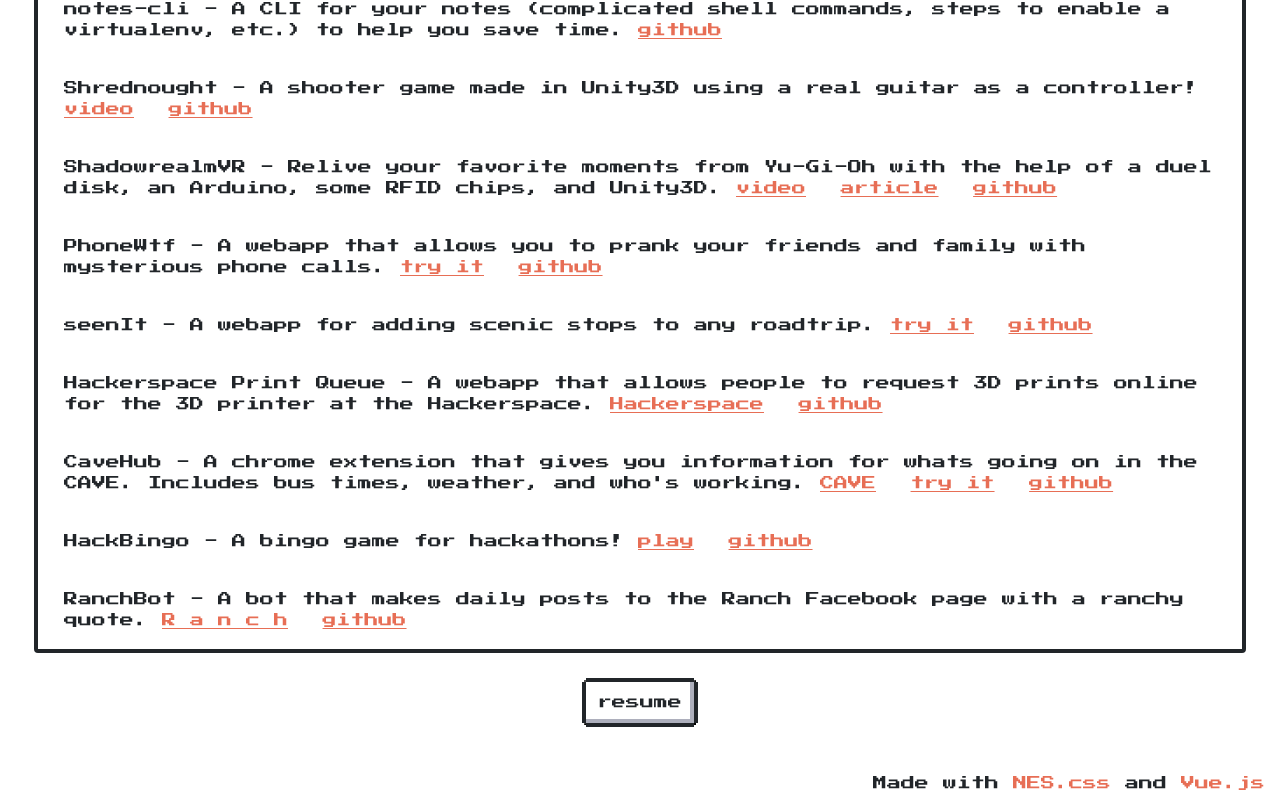
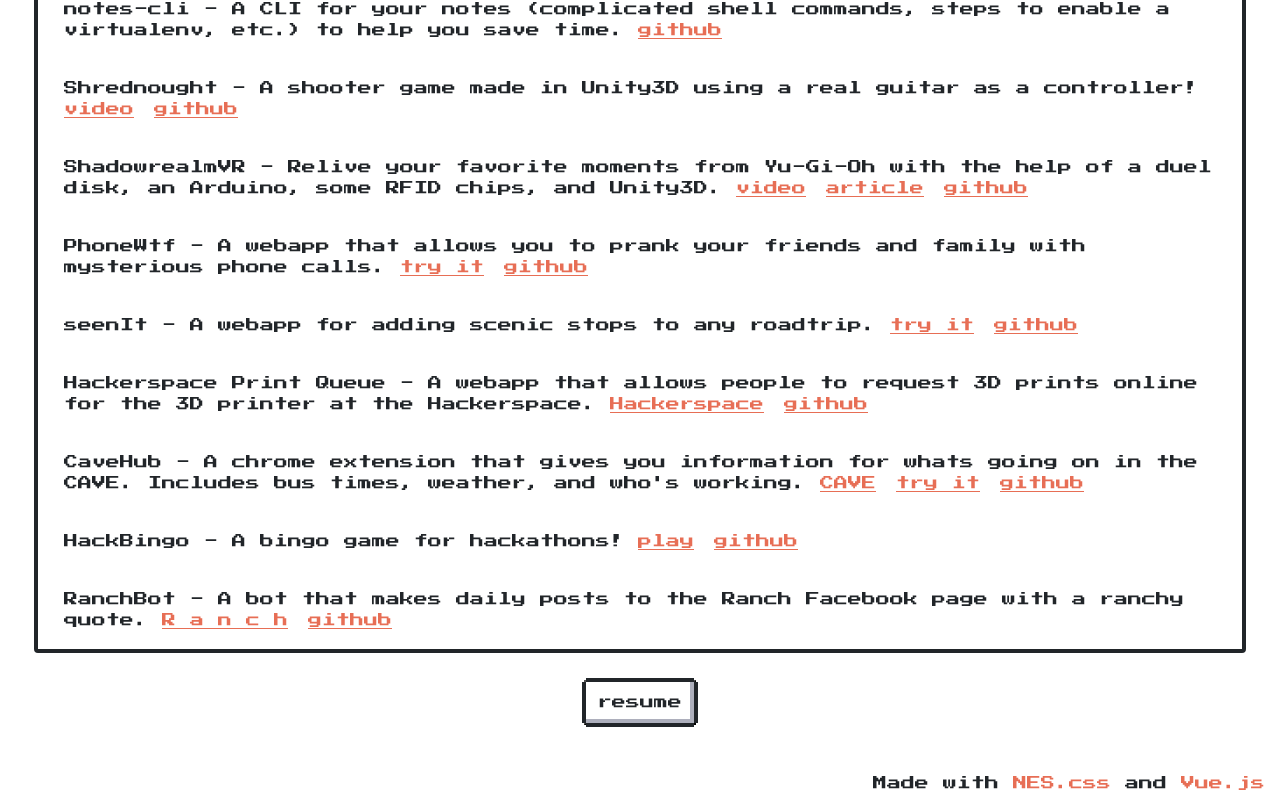
Before and after one commit to bigolu/bigolu.github.io, a Vue app: page / in a window 1280 px wide. Shown: the part 1897-2701 px from the top of the page. Built offline with nearby package versions, Linux system fonts and the light colour scheme.

Commit message:
fix margin

```diff
--- a/src/views/Portfolio.vue
+++ b/src/views/Portfolio.vue
@@ -4,13 +4,16 @@
       class="container with-title"
       id="skills-section-container"
     >
-      <h1 class="title"> skills </h1>
+      <h1 class="title">
+        skills
+      </h1>
       <ul id="skills-list">
         <li
           v-for="(skillList, category) in data.skills"
           :key="category"
           class="skill-category"
-        >{{ category }}: {{ skillList }}
+        >
+          {{ category }}: {{ skillList }}
         </li>
       </ul>
     </section>
@@ -18,7 +21,9 @@
       class="container with-title"
       id="experience-section-container"
     >
-      <h1 class="title"> experience </h1>
+      <h1 class="title">
+        experience
+      </h1>
       <figure
         v-for="e in data.experience"
         :key="e.description"
@@ -34,7 +39,9 @@
       class="container with-title"
       id="projects-section-container"
     >
-      <h1 class="title"> projects </h1>
+      <h1 class="title">
+        projects
+      </h1>
       <figure
         v-for="p in data.projects"
         :key="p.title"
@@ -78,7 +85,7 @@ export default {
 
 .link {
     text-decoration: underline !important;
-    margin-right: 3%;
+    margin-right: 20px;
     color: #e76e55;
 
     &:last-child {
```
